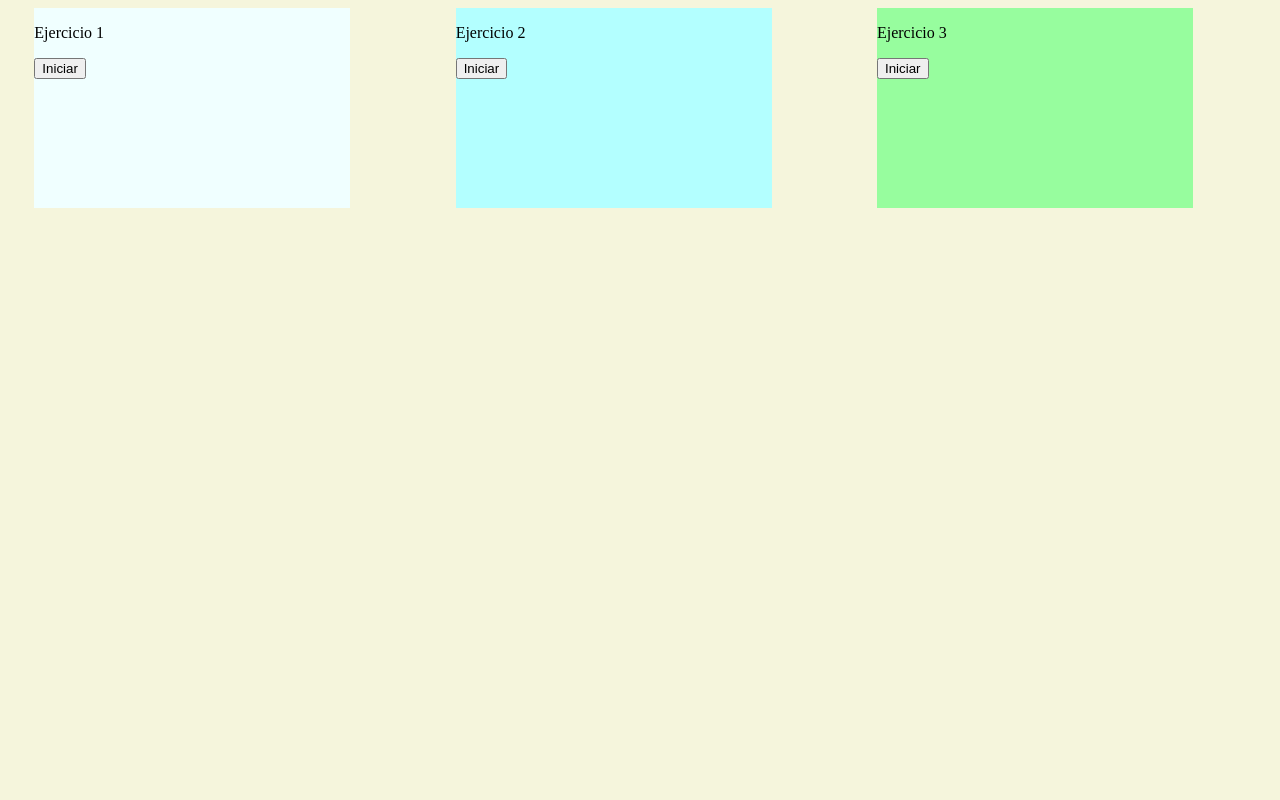
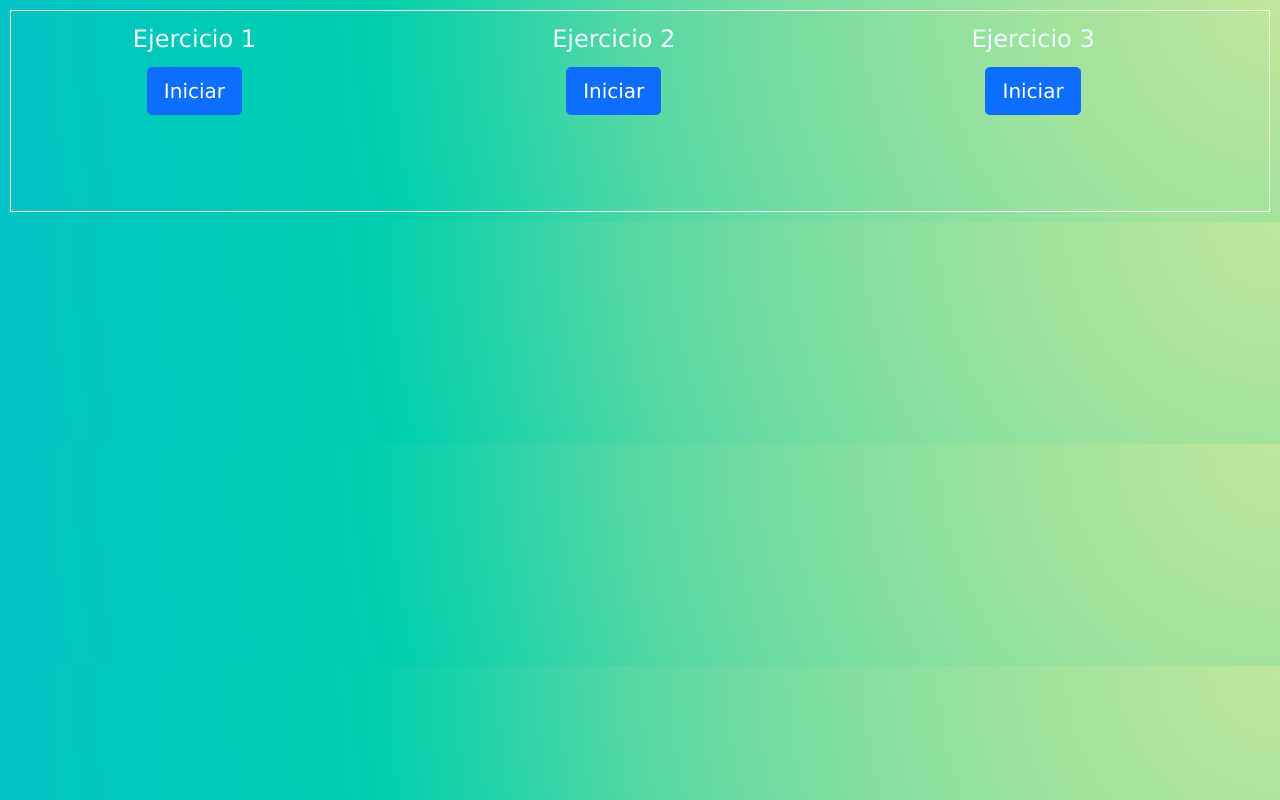
Before and after one commit to LeandroViggiano/DevPlace-clase-6, a plain HTML site: page index.html in a window 1280 px wide. Drawn offline with nearby package versions, Linux system fonts and the light colour scheme.

Commit message:
comentarios

```diff
--- a/estilos.css
+++ b/estilos.css
@@ -1,15 +1,24 @@
 body{
-    background-color: beige;
+    padding: 10px;
+    background-image: radial-gradient(circle at 100% 0%, #bfe79c 0, #afe59c 10%, #9de39d 20%, #89e09f 30%, #72dca1 40%, #55d8a4 50%, #28d4a8 60%, #00cfae 70%, #00cbb5 80%, #00c7bd 90%, #00c4c6 100%);
 }
 .ejercicio{
+    font-family: 'Lucida Sans', 'Lucida Sans Regular', 'Lucida Grande', 'Lucida Sans Unicode', Geneva, Verdana, sans-serif;
     display: flex;
     width: auto;
     display: flex;
     justify-content: space-around;
     flex-wrap: wrap;
+    text-align: center;
+    border: 1px solid rgb(255, 246, 246);
+    color: aliceblue;
+}
+.titulo{
+    margin: 5px;
+    padding: 5px;
+    font-size: x-large;
 }
 #ejercicio1{
-    background-color: azure;
     width: 25%;
     height: 200px;
 }
@@ -17,11 +26,9 @@ body{
 #ejercicio2{
     width: 25%;
     height: 200px;
-    background-color: rgb(179, 255, 255);
 }
 
 #ejercicio3{
     width: 25%;
     height: 200px;
-    background-color: rgb(151, 253, 158);
 }
--- a/index.html
+++ b/index.html
@@ -1,35 +1,49 @@
 <!DOCTYPE html>
 <html lang="en">
+
 <head>
     <meta charset="UTF-8">
     <meta http-equiv="X-UA-Compatible" content="IE=edge">
     <meta name="viewport" content="width=device-width, initial-scale=1.0">
     <link rel="stylesheet" href="estilos.css">
     <script src="main.js"></script>
+    <!-- CSS - Bootstramp -->
+    <link href="https://cdn.jsdelivr.net/npm/bootstrap@5.1.3/dist/css/bootstrap.min.css" rel="stylesheet"
+        integrity="sha384-1BmE4kWBq78iYhFldvKuhfTAU6auU8tT94WrHftjDbrCEXSU1oBoqyl2QvZ6jIW3" crossorigin="anonymous">
     <title>Pair Programming - js</title>
 </head>
+
 <body>
     <div class="ejercicio">
         <div id="ejercicio1">
-            <p> Ejercicio 1</p>
-            <input type="submit" value="Iniciar" onclick="Creditos()">
+            <p class="titulo"> Ejercicio 1</p>
+            <input class="btn btn-primary btn-lg" type="button" value="Iniciar">
         </div>
 
         <div id="ej1"></div>
 
         <div id="ejercicio2">
-            <p>Ejercicio 2</p>
-            <input type="submit" value="Iniciar" onclick="Creditos()">
+            <p class="titulo">Ejercicio 2</p>
+            <input class="btn btn-primary btn-lg" type="button" value="Iniciar">
         </div>
 
         <div id="ej2"></div>
 
         <div id="ejercicio3">
-            <p>Ejercicio 3</p>
-            <input type="submit" value="Iniciar" onclick="Oficinas()">
+            <p class="titulo">Ejercicio 3</p>
+            <input class="btn btn-primary btn-lg" type="button" value="Iniciar">
         </div>
 
         <div id="ej2"></div>
 
+        <!-- JS - Bootstramp -->
+        <script src="https://cdn.jsdelivr.net/npm/@popperjs/core@2.11.2/dist/umd/popper.min.js"
+            integrity="sha384-q9CRHqZndzlxGLOj+xrdLDJa9ittGte1NksRmgJKeCV9DrM7Kz868XYqsKWPpAmn" crossorigin="anonymous">
+        </script>
+        <script src="https://cdn.jsdelivr.net/npm/bootstrap@5.1.3/dist/js/bootstrap.min.js"
+            integrity="sha384-QJHtvGhmr9XOIpI6YVutG+2QOK9T+ZnN4kzFN1RtK3zEFEIsxhlmWl5/YESvpZ13" crossorigin="anonymous">
+        </script>
+
 </body>
+
 </html>
```
